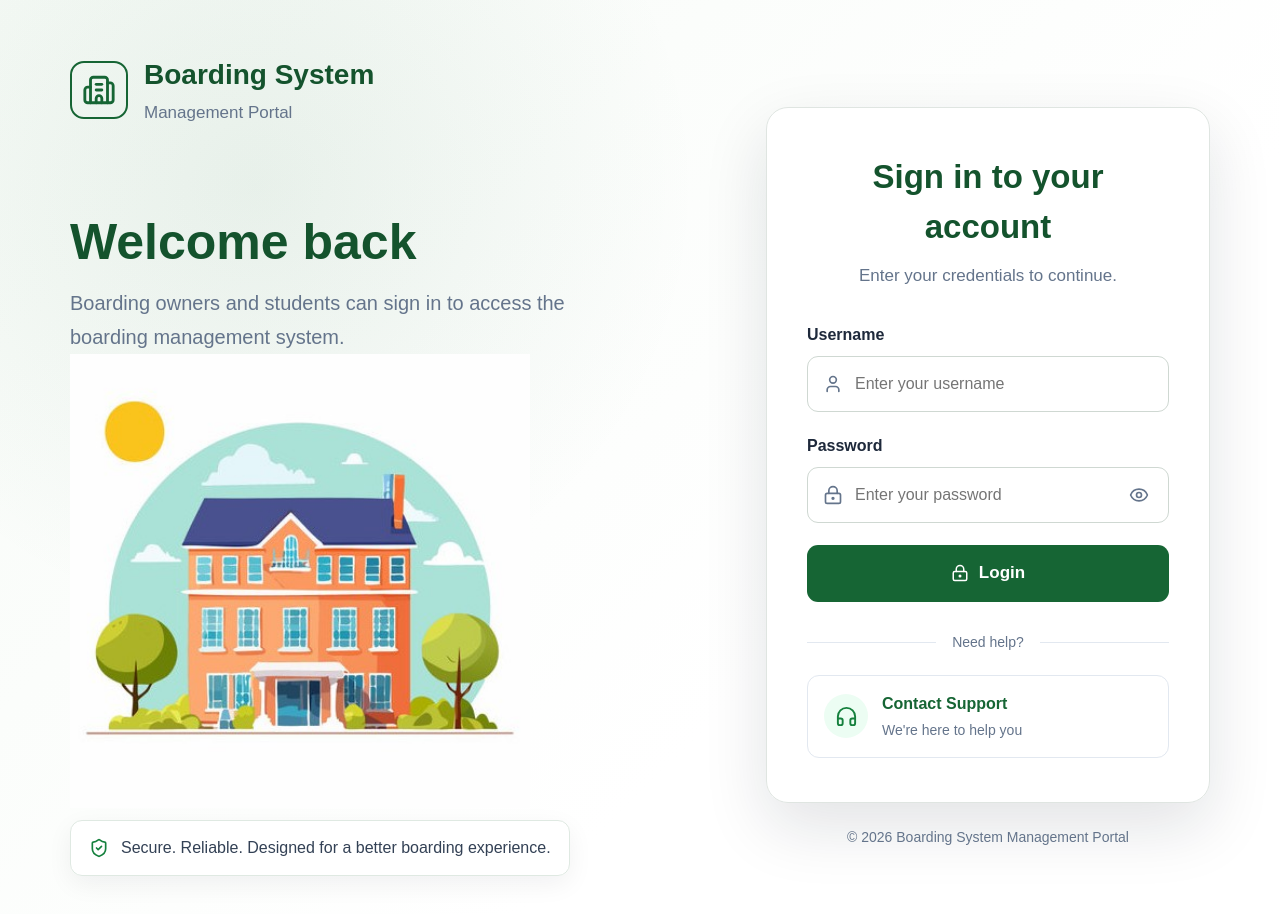
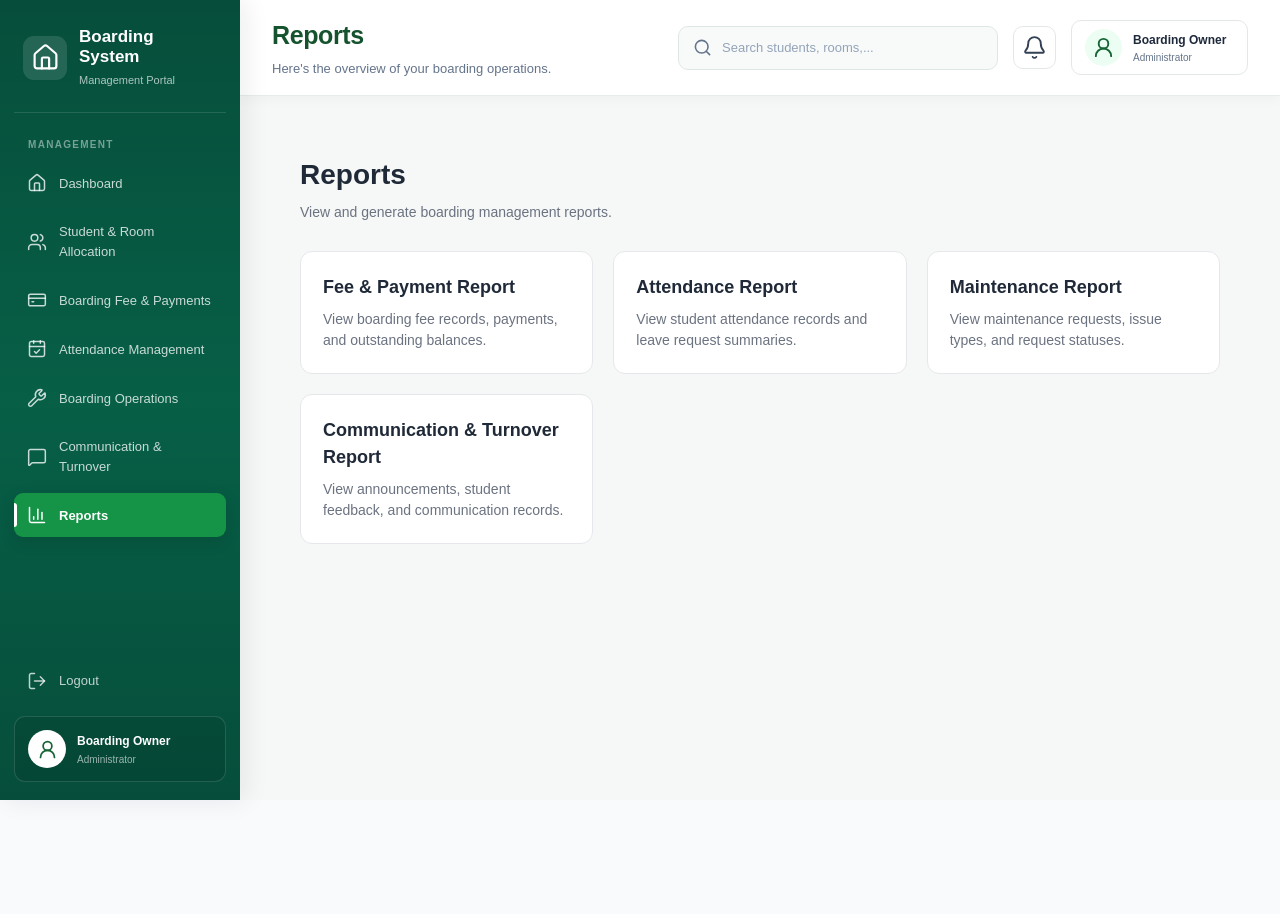
Before and after one commit to cjdebug/university-boarding-management-system, a React app in the folder frontend/: page /owner/reports in a window 1280 px wide. Before the commit this address led to /login. Shown: the top 914 px of the page. After the commit the page ends 800 px from the top, so only its background shows below. Built offline with nearby package versions, Linux system fonts and the light colour scheme; no server answers; the HTML template or start-up script is replaced by a standard one.

Commit message:
Added navigation for Reports

```diff
--- /dev/null
+++ b/frontend/src/pages/owner/Reports.jsx
@@ -0,0 +1,56 @@
+import { useNavigate } from "react-router-dom";
+
+function Reports() {
+  const navigate = useNavigate();
+
+  const reports = [
+    {
+      title: "Fee & Payment Report",
+      description:
+        "View boarding fee records, payments, and outstanding balances.",
+      path: "/owner/reports/fee-payments",
+    },
+    {
+      title: "Attendance Report",
+      description:
+        "View student attendance records and leave request summaries.",
+      path: "/owner/reports/attendance",
+    },
+    {
+      title: "Maintenance Report",
+      description:
+        "View maintenance requests, issue types, and request statuses.",
+      path: "/owner/reports/maintenance",
+    },
+    {
+      title: "Communication & Turnover Report",
+      description:
+        "View announcements, student feedback, and communication records.",
+      path: "/owner/reports/communication-turnover",
+    },
+  ];
+
+  return (
+    <div className="page-container">
+      <div className="page-header">
+        <h1>Reports</h1>
+        <p>View and generate boarding management reports.</p>
+      </div>
+
+      <div className="action-grid">
+        {reports.map((report) => (
+          <div
+            key={report.path}
+            className="action-card"
+            onClick={() => navigate(report.path)}
+          >
+            <h3>{report.title}</h3>
+            <p>{report.description}</p>
+          </div>
+        ))}
+      </div>
+    </div>
+  );
+}
+
+export default Reports;
--- a/frontend/src/routes/AppRoutes.jsx
+++ b/frontend/src/routes/AppRoutes.jsx
@@ -49,6 +49,7 @@ import FeePaymentReport from "../pages/owner/reports/FeePaymentReport";
 import AttendanceReport from "../pages/owner/reports/AttendanceReport";
 import MaintenanceReport from "../pages/owner/reports/MaintenanceReport";
 import CommunicationTurnoverReport from "../pages/owner/reports/CommunicationTurnoverReport";
+import Reports from "../pages/owner/Reports";
 
 function AppRoutes() {
   return (
@@ -119,6 +120,8 @@ function AppRoutes() {
           element={<CommunicationTurnoverManagement />}
         />
 
+        <Route path="reports" element={<Reports />} />
+
         <Route path="reports/fee-payments" element={<FeePaymentReport />} />
 
         <Route path="reports/attendance" element={<AttendanceReport />} />
```
